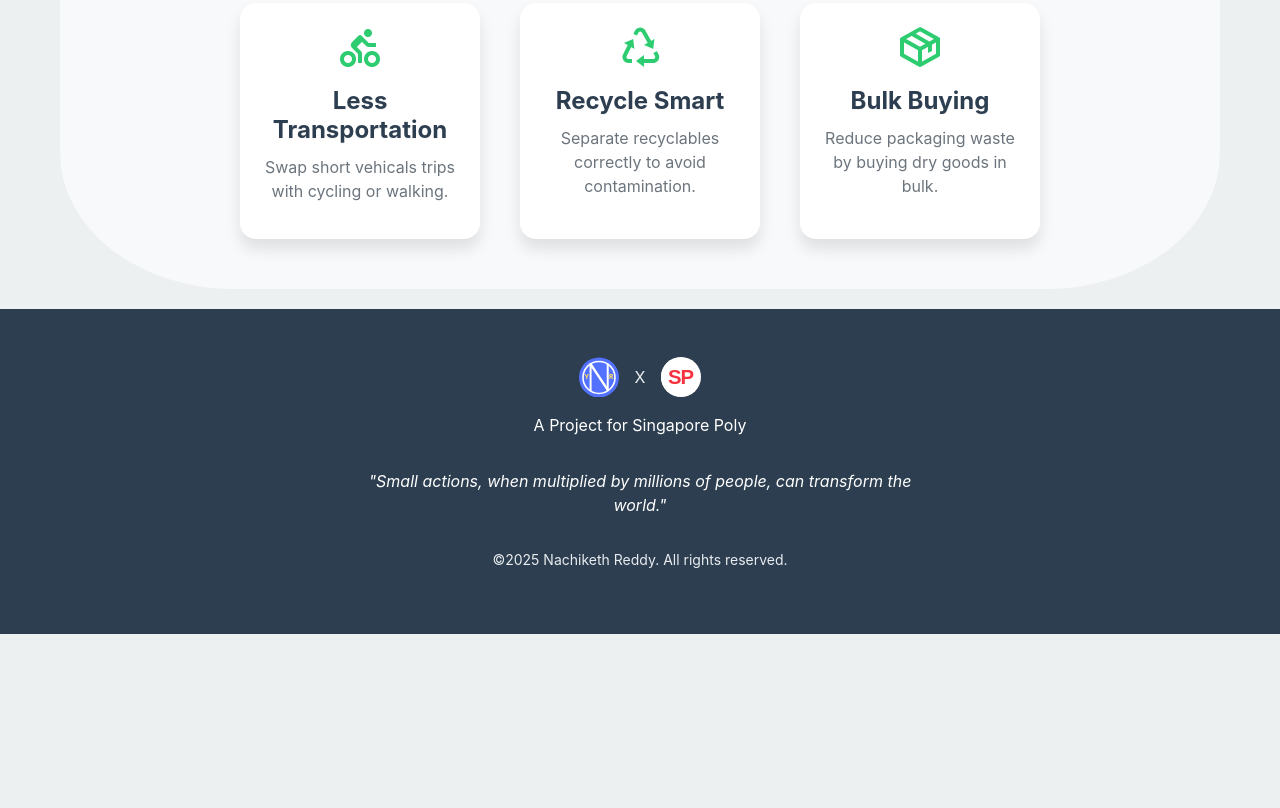
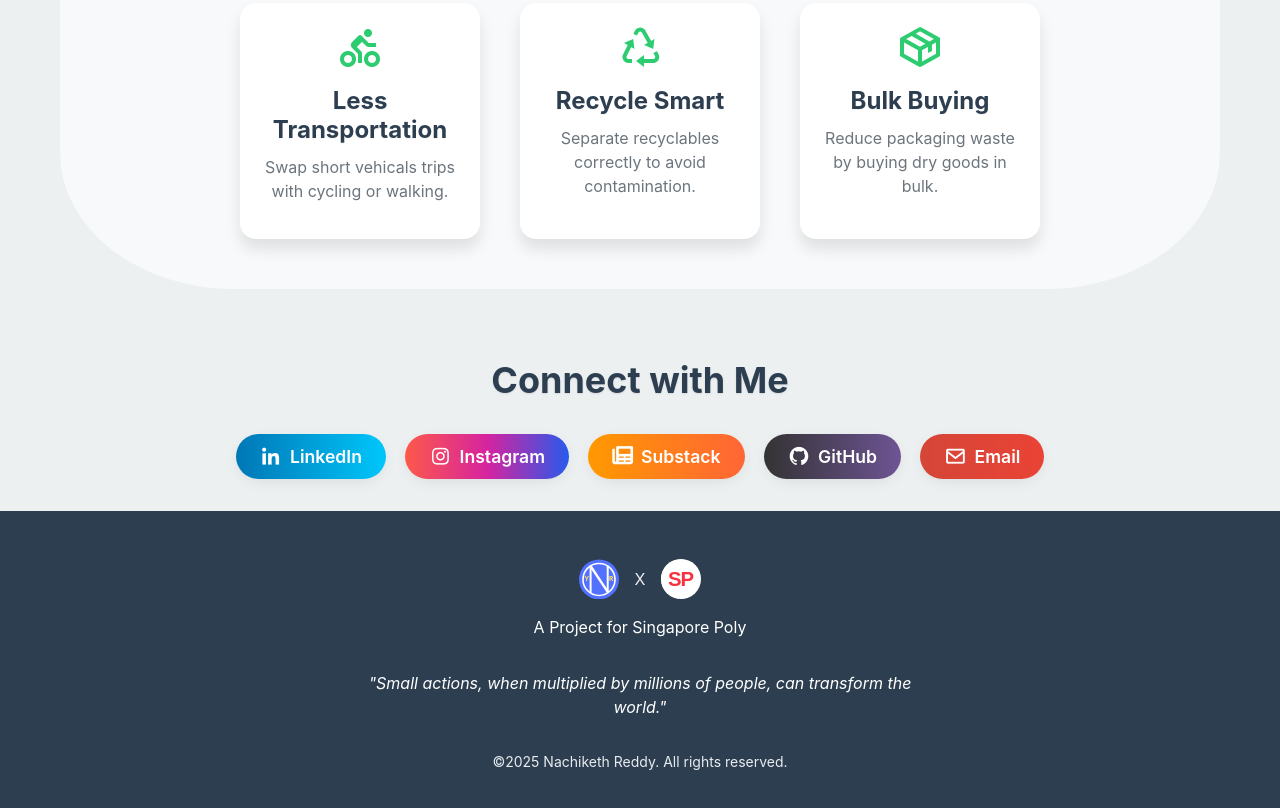
Before and after one commit to NachikethReddyY/FEDCA1, a plain HTML site: page about.html in a window 1280 px wide. Shown: the part 5217-6025 px from the top of the page. Before the commit the page ends 5851 px from the top, so only its background shows below. Drawn offline with nearby package versions, Linux system fonts and the light colour scheme; a web font is replaced by a local one.

Commit message:
Add files via upload
Fixed, some bugs, added buttons

```diff
--- a/about.html
+++ b/about.html
@@ -9,6 +9,7 @@
     <link rel="stylesheet" href="styles/style.css">
     <link rel="stylesheet" href="styles/about.css">
     <link rel="icon" type="image/svg+xml" href="assets/nachikethreddy.svg">
+    <link rel="stylesheet" href="https://cdnjs.cloudflare.com/ajax/libs/font-awesome/6.0.0/css/all.min.css">
 
 </head>
 <body>
@@ -224,7 +225,25 @@
 
 
 
+<h1 class="connect">Connect with Me</h1>
 
+<div class="social-buttons">
+  <button onclick="window.open('https://www.linkedin.com/in/ynr-nachiketh-reddy', '_blank')" class="social-btn linkedin">
+    <i class='bx bxl-linkedin'></i> LinkedIn
+  </button>
+  <button onclick="window.open('https://www.instagram.com/nachikethreddy_ynr', '_blank')" class="social-btn instagram">
+    <i class='bx bxl-instagram'></i> Instagram
+  </button>
+  <button onclick="window.open('https://ynrdeveloperjourney.substack.com/', '_blank')" class="social-btn substack">
+    <i class="fa-solid fa-newspaper"></i> Substack
+  </button>
+  <button onclick="window.open('https://github.com/nachikethreddyy', '_blank')" class="social-btn github">
+    <i class='bx bxl-github'></i> GitHub
+  </button>
+  <button onclick="window.open('mailto:y.nachiketh.reddy@gmail.com')" class="social-btn email">
+    <i class='bx bx-envelope'></i> Email
+  </button>
+</div>
 
 
 
@@ -256,8 +275,7 @@
     </footer>
 
     <script src="js/style.js">
-        // Initialize animations when page loads
-        document.addEventListener('DOMContentLoaded', function() {
+
             // Animate progress bars
             const progressBars = document.querySelectorAll('.progress');
             progressBars.forEach(bar => {
@@ -266,7 +284,6 @@
                     bar.style.width = `${width}%`;
                 }, 300);
             });
-        });
     </script>
 </body>
 </html>
--- a/styles/about.css
+++ b/styles/about.css
@@ -505,3 +505,96 @@ body {
   font-size: 1rem;
   color: #6c757d;
 }
+
+
+.connect{
+    display: flex;
+    flex-direction: column;
+    align-items: center;
+    justify-content: center;
+    margin-top: 50px;
+    animation: fadeIn 1s ease-out;
+}
+.social-buttons {
+  display: flex;
+  gap: 1.2rem;
+  justify-content: center;
+  margin: 2rem 0;
+  flex-wrap: wrap;
+}
+
+.social-btn {
+  display: flex;
+  align-items: center;
+  gap: 0.5rem;
+  padding: 0.7rem 1.5rem;
+  border: none;
+  border-radius: 2rem;
+  font-size: 1.1rem;
+  font-weight: 600;
+  color: #fff;
+  text-decoration: none;
+  box-shadow: 0 4px 16px -4px rgba(0,0,0,0.10);
+  transition: transform 0.2s, box-shadow 0.2s, background 0.4s;
+  cursor: pointer;
+  background-size: 200% 200%;
+  background-position: left;
+}
+
+.social-btn i {
+  font-size: 1.4rem;
+}
+
+/* LinkedIn */
+.social-btn.linkedin {
+  background: linear-gradient(90deg, #0077b5 0%, #00c6fb 100%);
+}
+.social-btn.linkedin:hover {
+  background-position: right;
+  box-shadow: 0 0 16px 2px #0077b5a0;
+  transform: translateY(-3px) scale(1.05);
+}
+
+/* Instagram */
+.social-btn.instagram {
+  background: linear-gradient(90deg, #fd5949 0%, #d6249f 50%, #285AEB 100%);
+}
+.social-btn.instagram:hover {
+  background-position: right;
+  box-shadow: 0 0 16px 2px #d6249fa0;
+  transform: translateY(-3px) scale(1.05);
+}
+
+/* Substack */
+.social-btn.substack {
+  background: linear-gradient(90deg, #ff9900 0%, #ff6536 100%);
+}
+.social-btn.substack:hover {
+  background-position: right;
+  box-shadow: 0 0 16px 2px #ff9900a0;
+  transform: translateY(-3px) scale(1.05);
+}
+.social-btn.substack i {
+    font-size: 1.3rem;  /* Adjust size to match other icons */
+}
+
+/* GitHub */
+.social-btn.github {
+  background: linear-gradient(90deg, #333 0%, #6e5494 100%);
+}
+.social-btn.github:hover {
+  background-position: right;
+  box-shadow: 0 0 16px 2px #6e5494a0;
+  transform: translateY(-3px) scale(1.05);
+}
+
+/* Email */
+.social-btn.email {
+    background: linear-gradient(90deg, #d44638 0%, #ea4335 100%);
+}
+
+.social-btn.email:hover {
+    background: linear-gradient(90deg, #c13e32 0%, #d33426 100%);
+    box-shadow: 0 0 20px rgba(234, 67, 53, 0.4);
+    transform: translateY(-2px);
+}
--- a/styles/style.css
+++ b/styles/style.css
@@ -450,7 +450,10 @@ nav {
 
 /* Principles Section */
 .principles {
-    padding: 4rem 2rem;
+    padding-top: 4rem;
+    padding-left: 2rem;
+    padding-bottom: 1rem;
+    padding-right: 2rem;
     background-color: white;
     text-align: center;
 }
@@ -469,7 +472,7 @@ nav {
 
 .principles-viewer {
     position: relative;
-    margin-bottom: 2rem;
+    margin-bottom: 0;         /* Reduced from 2rem to 0 */
     min-height: 380px;
     padding: 2rem 3rem;
     display: flex;
@@ -478,8 +481,8 @@ nav {
     background: #f8f9fa;
     border-radius: 1rem;
     text-align: justify;
-    width: 95%;    /* Match gallery width */
-    margin: 2rem auto 2rem;  /* Center and add bottom margin */
+    width: 95%;              /* Match gallery width */
+    margin: 2rem auto 0;     /* Changed bottom margin to 0 */
 }
 
 .principle-card {
```
